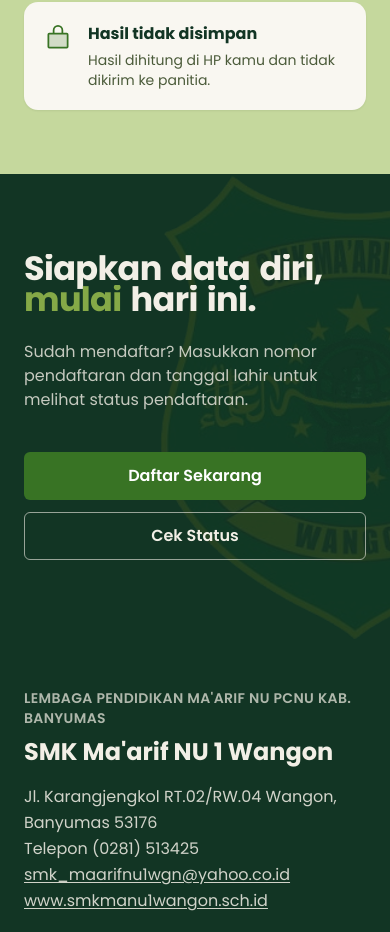
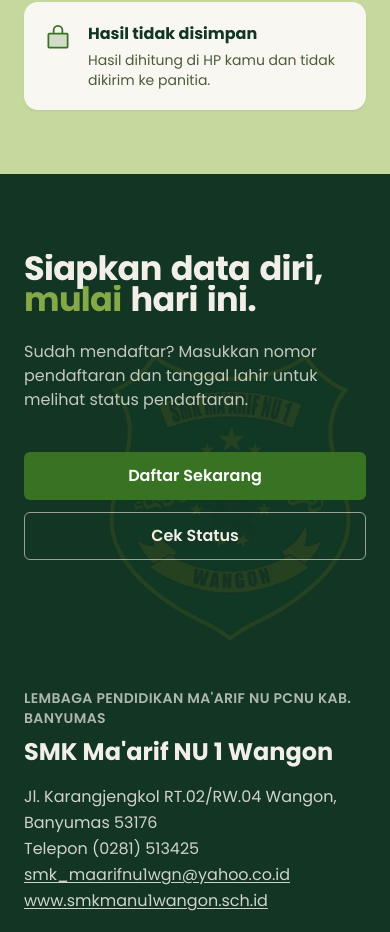
Before and after one commit to arnadd72/spmb-smk, a Next.js app: page / in a window 390 px wide. Shown: the part 4772-5704 px from the top of the page. Built offline with nearby package versions, Linux system fonts and the light colour scheme; no server answers; the database is empty.

Commit message:
fix(landing): lambang penutup bergeser tanpa berputar dan tidak terpotong
Putaran 90 derajat membuat logo miring; posisi -right-40 memotongnya di layar.

Co-Authored-By: Claude Sonnet 5.5 <noreply@anthropic.com>

```diff
--- a/src/features/landing/penutup.tsx
+++ b/src/features/landing/penutup.tsx
@@ -31,8 +31,8 @@ export function Penutup({ logo }: { logo: string }) {
         stagger: 0.1,
         scrollTrigger: { trigger: el.querySelector("[data-aksi]"), start: "top 92%", once: true },
       });
-      // Lambang besar berputar pelan mengikuti gulir, hanya sebagai latar.
-      gsap.to("[data-lambang-latar]", { rotate: 90, ease: "none", scrollTrigger: { trigger: el, start: "top bottom", end: "bottom top", scrub: true } });
+      // Lambang besar bergeser pelan naik mengikuti gulir (tanpa berputar), hanya sebagai latar.
+      gsap.fromTo("[data-lambang-latar]", { y: 90 }, { y: -90, ease: "none", scrollTrigger: { trigger: el, start: "top bottom", end: "bottom top", scrub: true } });
       return () => split?.revert();
     },
   });
@@ -46,7 +46,7 @@ export function Penutup({ logo }: { logo: string }) {
         width={800}
         height={800}
         aria-hidden
-        className="pointer-events-none absolute -right-40 top-1/2 size-[34rem] -translate-y-1/2 object-contain opacity-[0.09]"
+        className="pointer-events-none absolute right-4 top-1/2 size-[18rem] -translate-y-1/2 sm:right-8 sm:size-[26rem] lg:right-20 lg:size-[32rem] object-contain opacity-[0.09]"
       />
       <div className="wadah relative">
         <h2
```
